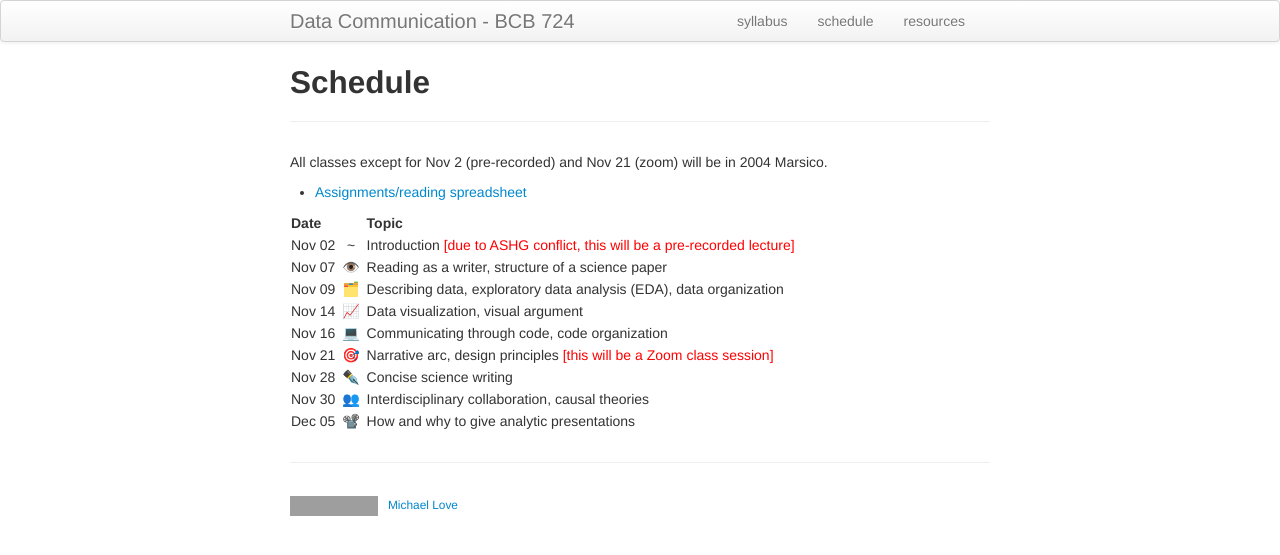
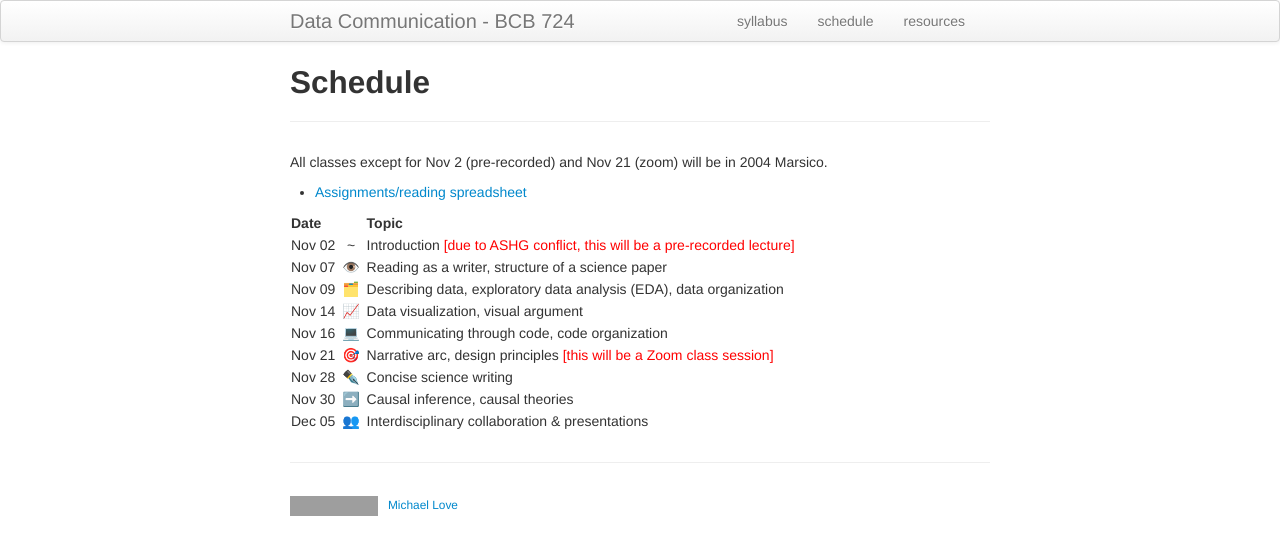
Before and after one commit to biodatascience/datacomm, a Jekyll site: the page built from schedule.md, in a window 1280 px wide. Shown: the top 555 px of the page. Built offline with Jekyll 4.4.1, drawn with Linux system fonts in a browser that asks for light colours; grey boxes are pictures that could not be loaded.

Commit message:
update schedule and resources

```diff
--- a/schedule.md
+++ b/schedule.md
@@ -16,5 +16,5 @@ All classes except for Nov 2 (pre-recorded) and Nov 21 (zoom) will be in 2004 Ma
 | Nov 16 | 💻 | Communicating through code, code organization |
 | Nov 21 | 🎯 | Narrative arc, design principles <font color="red">[this will be a Zoom class session]</font> |
 | Nov 28 | ✒️  | Concise science writing |
-| Nov 30 | 👥 | Interdisciplinary collaboration, causal theories |
-| Dec 05 | 📽️ | How and why to give analytic presentations |
+| Nov 30 | ➡️  | Causal inference, causal theories |
+| Dec 05 | 👥 | Interdisciplinary collaboration & presentations |
```
Also changed, not shown: resources.md (+4 -4 lines).
